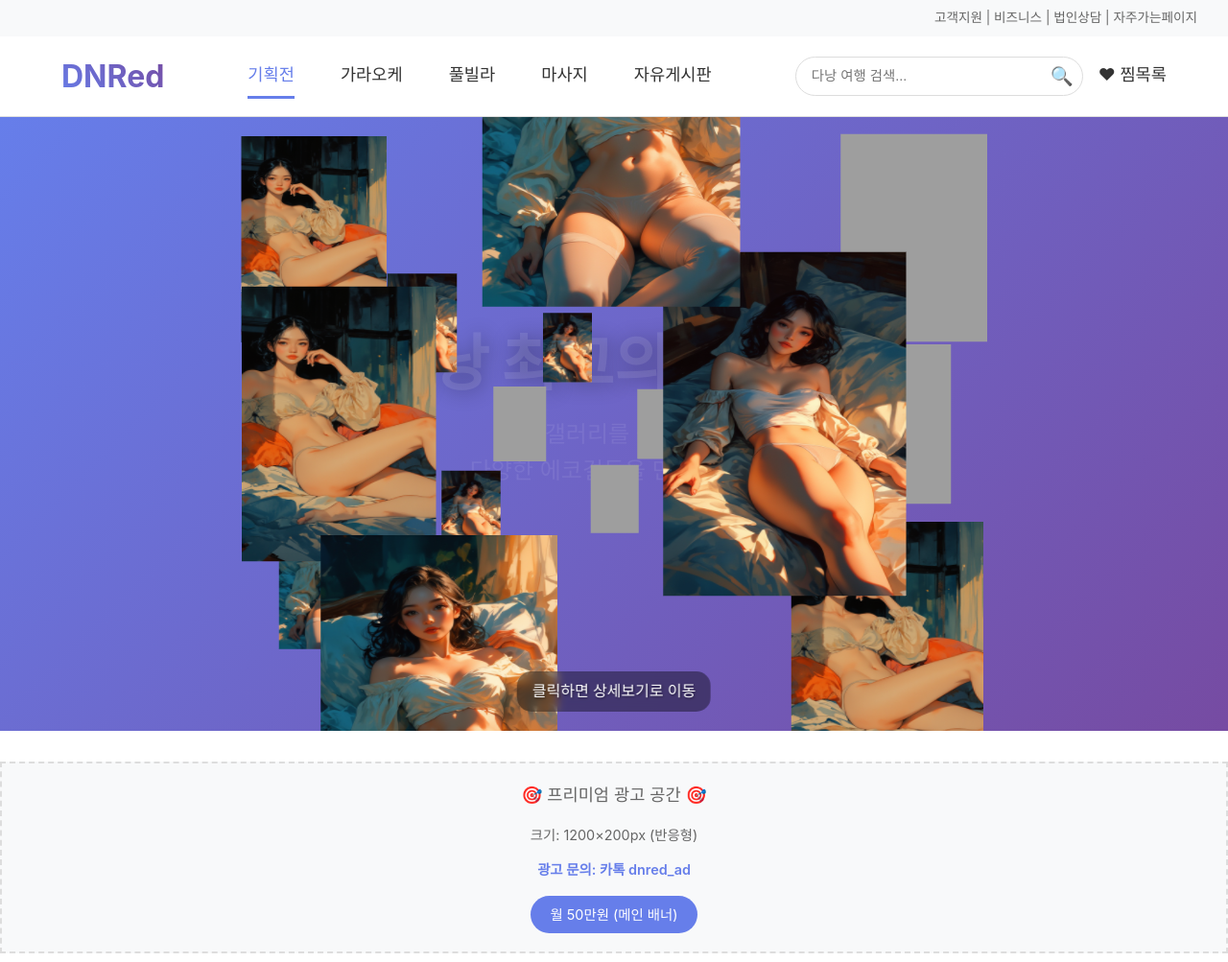
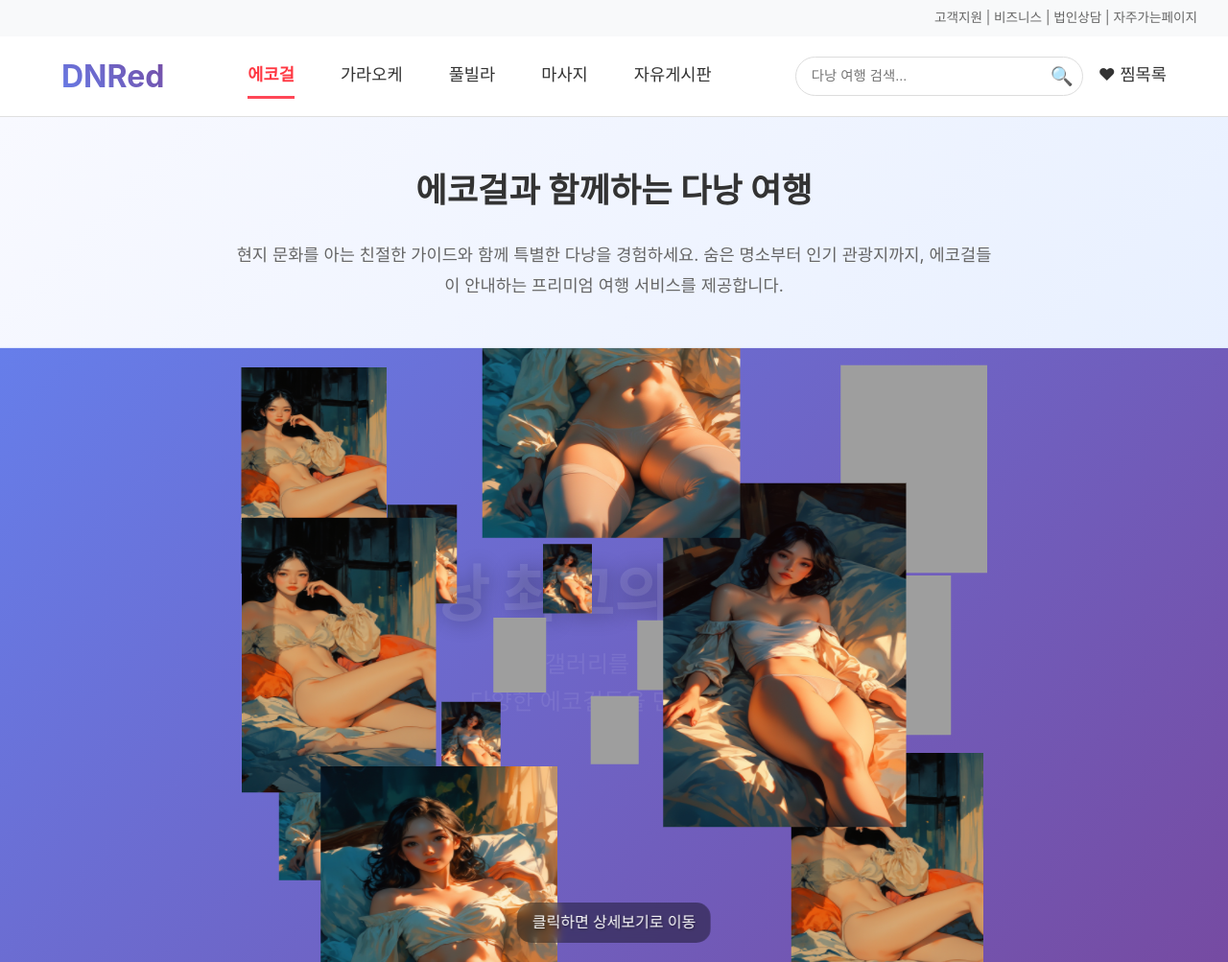
Before and after one commit to sadcorea/escort-girl, a plain HTML site: page index.html in a window 1280 px wide. Shown: the top 1003 px of the page at 96% size. Drawn offline with nearby package versions, Linux system fonts and the light colour scheme; some packages are replaced by stand-ins of ours; animation ran at ten frames a second.

Commit message:
메인 페이지 위치 수정
5.27 md파일 저장및 메인페이지 위치 수정

```diff
--- a/index.html
+++ b/index.html
@@ -73,6 +73,17 @@
             border-bottom-color: #667eea;
         }
 
+        /* 에코걸 메뉴만 빨간색 */
+        .ecogirl-nav {
+            color: #ff4757 !important;
+            font-weight: 600;
+        }
+
+        .ecogirl-nav:hover, .ecogirl-nav.active {
+            color: #ff3742 !important;
+            border-bottom-color: #ff4757 !important;
+        }
+
         .header-actions {
             display: flex;
             align-items: center;
@@ -101,6 +112,34 @@
             border: none;
             cursor: pointer;
             font-size: 1.2rem;
+        }
+
+        /* 🌟 상단 에코걸 안내 섹션 */
+        .ecogirl-intro-top {
+            background: linear-gradient(135deg, #f8f9ff 0%, #e8f0ff 100%);
+            padding: 3rem 2rem;
+            border-bottom: 1px solid #e0e8ff;
+        }
+
+        .intro-container {
+            max-width: 1200px;
+            margin: 0 auto;
+            text-align: center;
+        }
+
+        .intro-container h2 {
+            font-size: 2.2rem;
+            color: #333;
+            margin-bottom: 1.5rem;
+            font-weight: 700;
+        }
+
+        .intro-container p {
+            font-size: 1.1rem;
+            color: #666;
+            line-height: 1.8;
+            max-width: 800px;
+            margin: 0 auto;
         }
 
         /* 🎨 메인 3D 갤러리 섹션 */
@@ -273,6 +312,18 @@
                 width: 250px;
             }
 
+            .ecogirl-intro-top {
+                padding: 2rem 1rem;
+            }
+
+            .intro-container h2 {
+                font-size: 1.8rem;
+            }
+
+            .intro-container p {
+                font-size: 1rem;
+            }
+
             .gallery-background-title {
                 font-size: 2.5rem;
             }
@@ -309,7 +360,7 @@
             <a href="#" class="logo">DNRed</a>
 
             <nav class="main-nav">
-                <div class="nav-item active" data-menu="ecogirl">기획전</div>
+                <div class="nav-item active ecogirl-nav" data-menu="ecogirl">에코걸</div>
                 <div class="nav-item" data-menu="karaoke">가라오케</div>
                 <div class="nav-item" data-menu="poolvilla">풀빌라</div>
                 <div class="nav-item" data-menu="massage">마사지</div>
@@ -325,6 +376,14 @@
             </div>
         </div>
     </header>
+
+    <!-- 🌟 에코걸 안내 섹션 (상단 이동) -->
+    <section class="ecogirl-intro-top">
+        <div class="intro-container">
+            <h2>에코걸과 함께하는 다낭 여행</h2>
+            <p>현지 문화를 아는 친절한 가이드와 함께 특별한 다낭을 경험하세요. 숨은 명소부터 인기 관광지까지, 에코걸들이 안내하는 프리미엄 여행 서비스를 제공합니다.</p>
+        </div>
+    </section>
 
     <!-- 🎨 메인 3D 갤러리 섹션 -->
     <section class="main-gallery">
@@ -362,11 +421,6 @@
 
     <!-- 🎨 콘텐츠 섹션 -->
     <div class="content-sections">
-        <section class="section" id="ecogirlIntro">
-            <h2>에코걸과 함께하는 다낭 여행</h2>
-            <p>현지 문화를 아는 친절한 가이드와 함께 특별한 다낭을 경험하세요. 숨은 명소부터 인기 관광지까지, 에코걸들이 안내하는 프리미엄 여행 서비스를 제공합니다.</p>
-        </section>
-
         <!-- 💰 중간 광고 배너 -->
         <div class="ad-banner">
             <div>🎯 중간 광고 공간 🎯</div>
```
Also changed, not shown: 3 other files.
